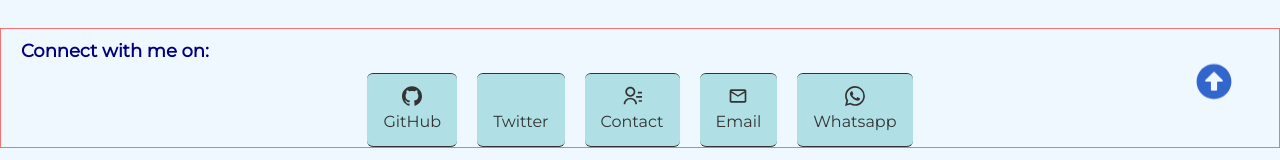
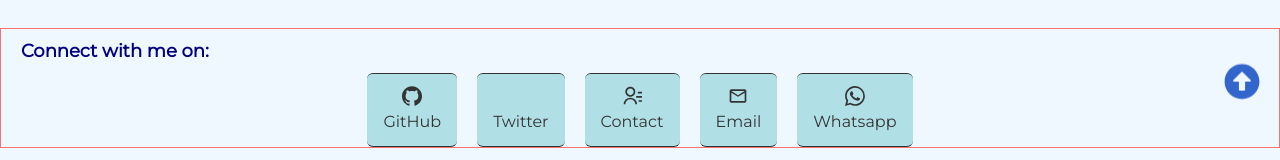
Before and after one commit to feran15/PORTFOLIO, a React (Vite) app: page / in a window 1280 px wide. Shown: the part 582-742 px from the top of the page. Built offline with nearby package versions, Linux system fonts and the light colour scheme; some icons are missing.

Commit message:
made some changes

```diff
--- a/src/components/ScrollToTop.jsx
+++ b/src/components/ScrollToTop.jsx
@@ -4,7 +4,7 @@ import { FaArrowAltCircleUp } from "react-icons/fa";
 
 export const ScrollToTop = () => {
   return (
-    <div className="fixed bottom-28 right-12">
+    <div className="mt-16 fixed bottom-28 right-5">
       <FaArrowAltCircleUp className=" text-[#3366CC] text-4xl animate-bounce" />
     </div>
   );
```
